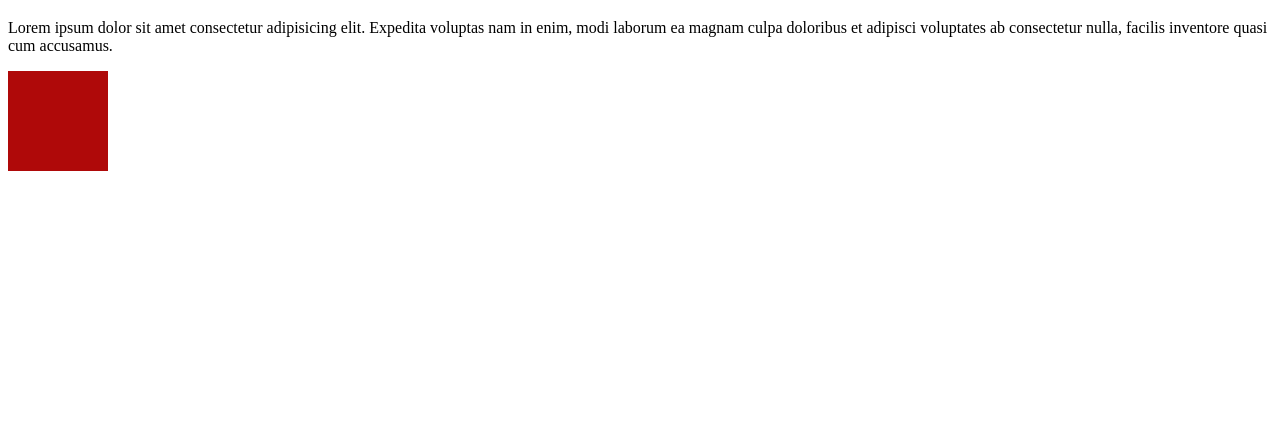
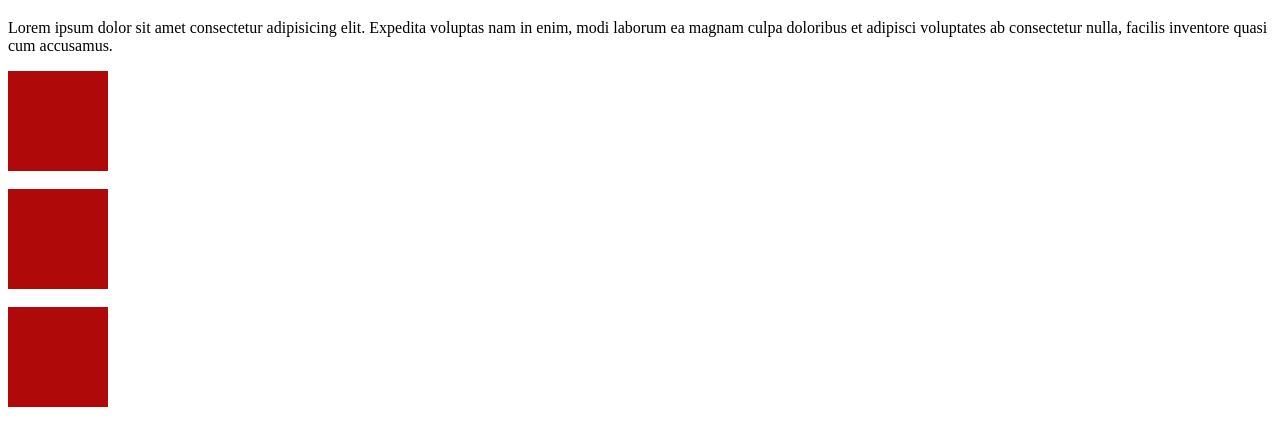
Before and after one commit to akshay7973804711/gitpra_2nd-time, a plain HTML site: page index.html in a window 1280 px wide. Shown: the part 61-506 px from the top of the page. Drawn offline with Linux system fonts and the light colour scheme.

Commit message:
2nd time changes in our code is done

```diff
--- a/index.html
+++ b/index.html
@@ -11,6 +11,8 @@
     <p>Lorem ipsum dolor sit amet consectetur adipisicing elit. Expedita voluptas nam in enim, modi laborum ea
         magnam culpa doloribus et adipisci voluptates ab consectetur nulla, facilis inventore quasi cum
          accusamus.</p>
-<div class="ok"></div>
+<div class="ok"></div><br>
+<div class="ok"></div><br>
+<div class="ok"></div><br>
 </body>
 </html>
--- a/script.js
+++ b/script.js
@@ -0,0 +1,3 @@
+console.log('hello')
+console.log(2+4)
+console.log('world')
--- a/style.css
+++ b/style.css
@@ -3,5 +3,7 @@
     height: 100px;
     width: 100px;
     background-color: #af0909;
-
+    display: flex;
+    text-transform: capitalize;
+    text-overflow: ellipsis;
 }
```
